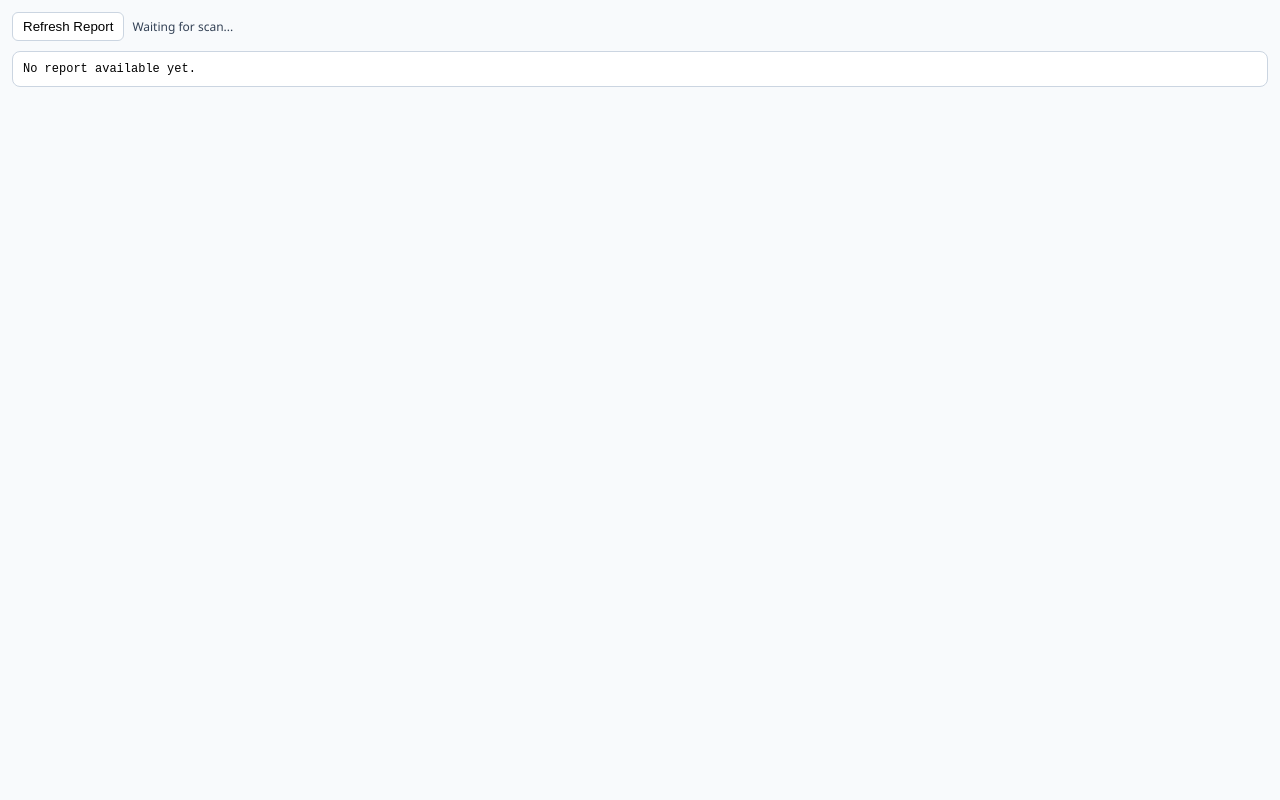
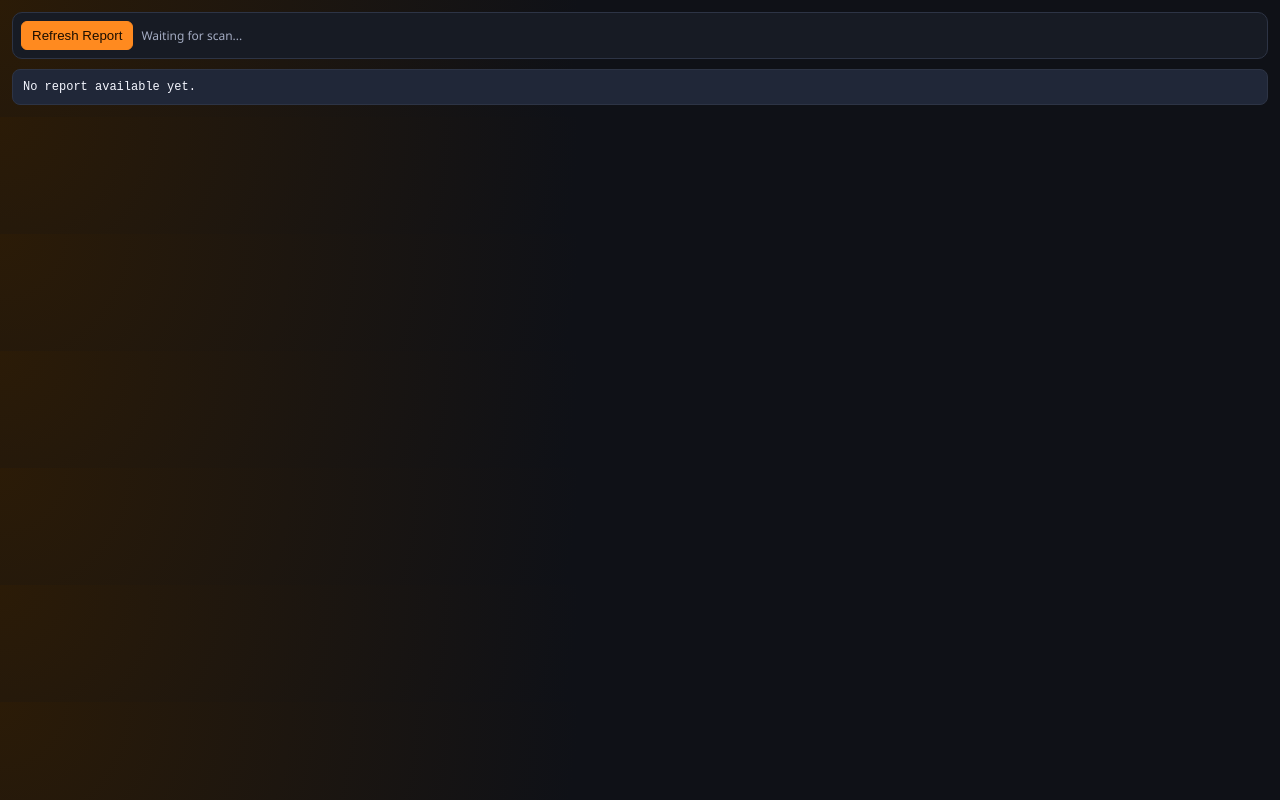
Before and after one commit to pyrophire/angular-version-chrome-extension, a browser extension: page src/devtools-panel.html in a window 1280 px wide. Drawn offline with Linux system fonts and the light colour scheme.

Commit message:
feat: update styles and environment classification in popup and devtools panel

```diff
--- a/package.json
+++ b/package.json
@@ -1,6 +1,6 @@
 {
     "name": "phire-angular-version-chrome-extension",
-    "version": "2.0.1",
+    "version": "2.0.2",
     "description": "Chrome extension to inspect Angular version",
     "main": "index.js",
     "scripts": {
--- a/src/devtools-panel.html
+++ b/src/devtools-panel.html
@@ -5,11 +5,23 @@
     <meta name="viewport" content="width=device-width, initial-scale=1.0" />
     <title>Angular Inspector Panel</title>
     <style>
+      :root {
+        --bg: #0f1117;
+        --panel: #171b24;
+        --surface: #202738;
+        --ink: #f5f7ff;
+        --muted: #a4acc2;
+        --accent: #ff8a1f;
+        --accent-strong: #e26f00;
+        --border: #2d3445;
+      }
+
       body {
         margin: 0;
         padding: 12px;
         font-family: "Avenir Next", "Segoe UI", sans-serif;
-        background: #f8fafc;
+        background: radial-gradient(circle at top left, #2b1b07, var(--bg) 45%);
+        color: var(--ink);
       }
 
       .toolbar {
@@ -17,25 +29,35 @@
         gap: 8px;
         align-items: center;
         margin-bottom: 10px;
+        background: var(--panel);
+        border: 1px solid var(--border);
+        border-radius: 10px;
+        padding: 8px;
       }
 
       button {
-        border: 1px solid #cbd5e1;
+        border: 1px solid var(--accent);
         border-radius: 6px;
         padding: 6px 10px;
-        background: #ffffff;
+        background: var(--accent);
+        color: #1a0e00;
         cursor: pointer;
+      }
+
+      button:hover {
+        background: var(--accent-strong);
       }
 
       #status {
         font-size: 12px;
-        color: #334155;
+        color: var(--muted);
       }
 
       pre {
         margin: 0;
-        border: 1px solid #cbd5e1;
-        background: #ffffff;
+        border: 1px solid var(--border);
+        background: var(--surface);
+        color: var(--ink);
         border-radius: 8px;
         padding: 10px;
         font-size: 12px;
```
Also changed, not shown: src/popup.html (+23 -16 lines), src/popup.js (+6 -8 lines), src/manifest.json, 1 other file.
